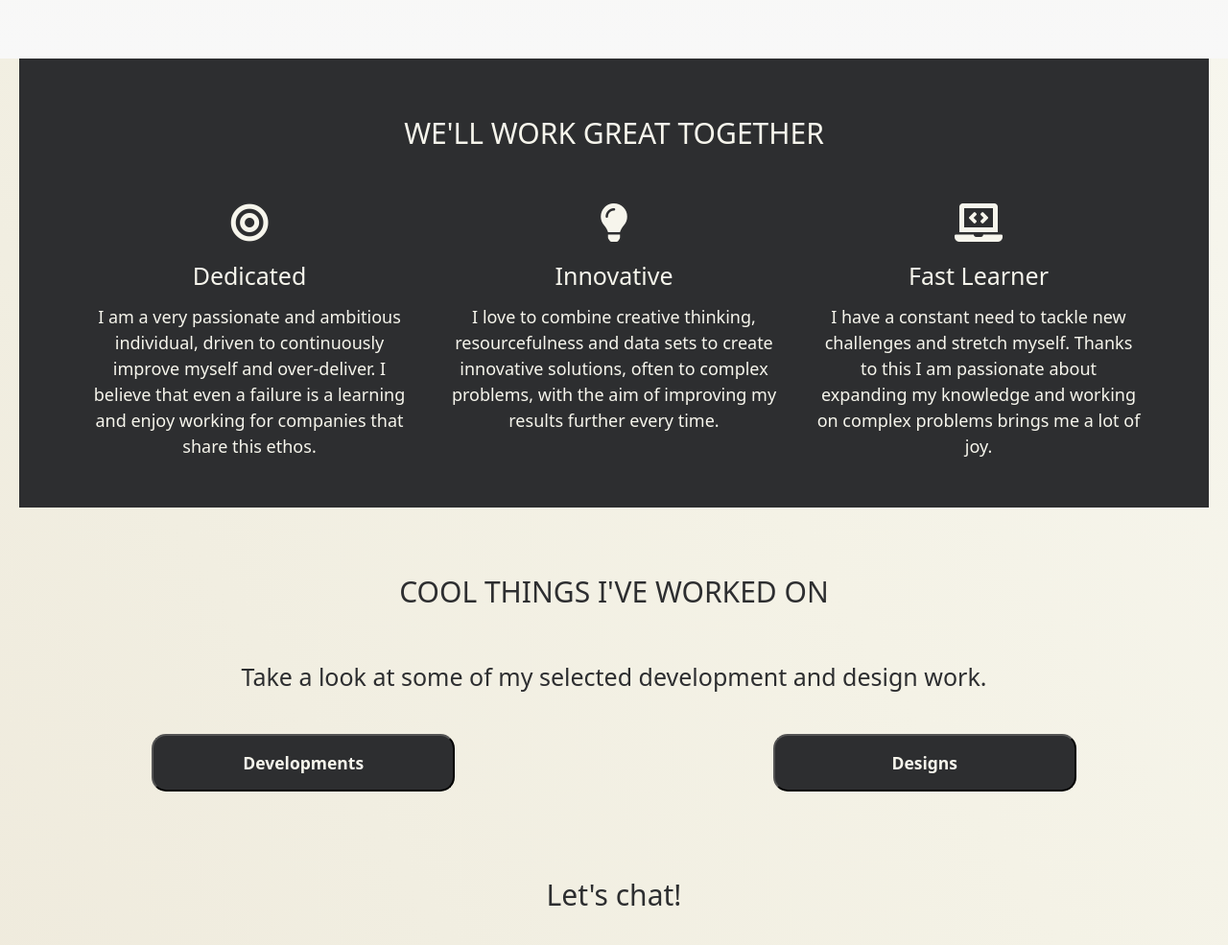
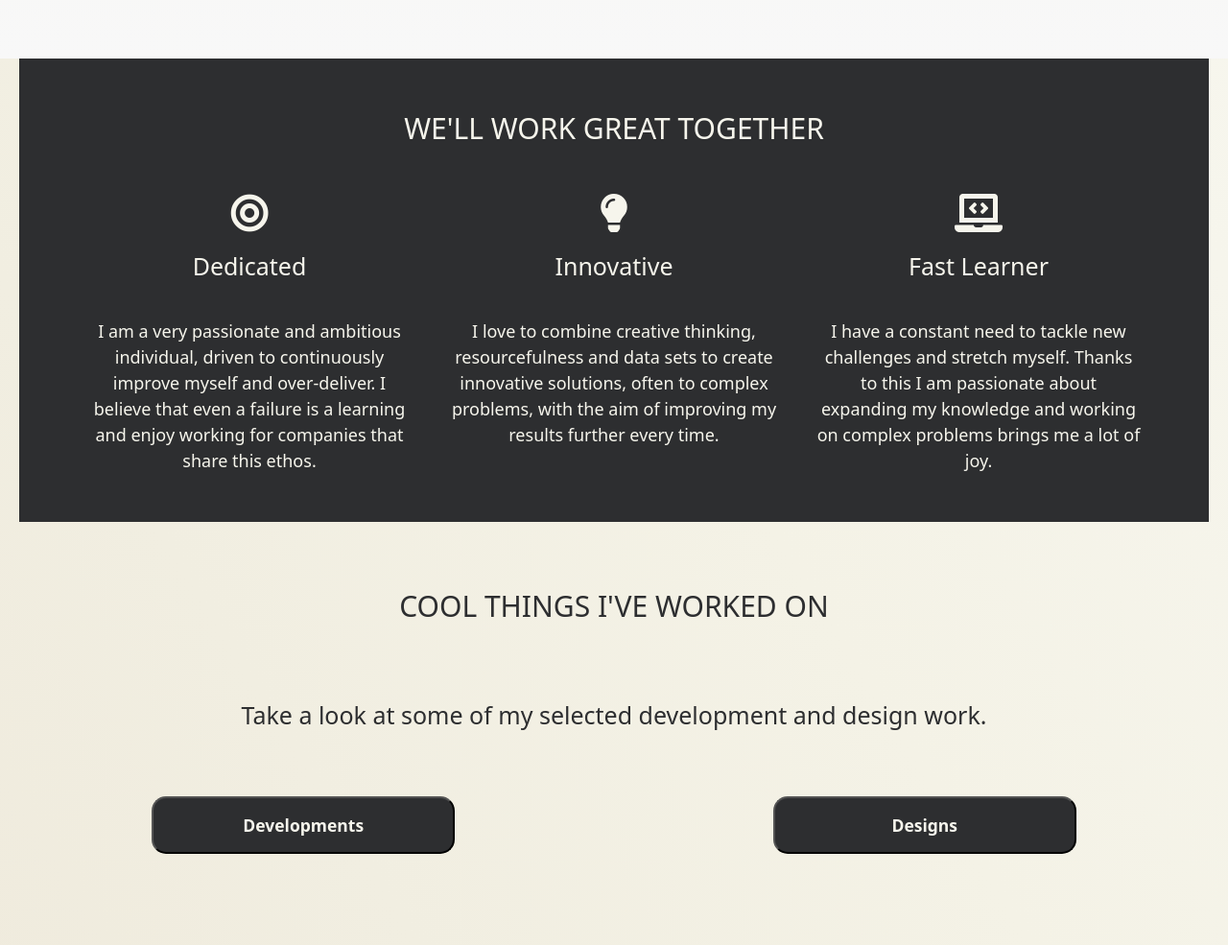
Before and after one commit to dominikacookies/portfolio, a plain HTML site: page index.html in a window 1280 px wide. Shown: the part 739-1724 px from the top of the page at 96% size. Drawn offline with nearby package versions, Linux system fonts and the light colour scheme.

```diff
--- a/assets/css/style.css
+++ b/assets/css/style.css
@@ -16,6 +16,16 @@
 
 a {
   text-decoration-line: none;
+}
+
+h1 {
+  font-size: 3rem;
+  padding: 3.5rem;
+}
+
+h2 {
+  font-size: 2.5rem;
+  padding: 2.5rem;
 }
 
 /* Body > Header */
@@ -76,15 +86,6 @@
 
 .information {
   font-size: 1.8rem;
-}
-
-h1 {
-  font-size: 3rem;
-  padding: 4rem;
-}
-
-h2 {
-  font-size: 2.5rem;
 }
 
 /* Body > Main > About */
@@ -216,7 +217,7 @@
 
 .portfolio--application__button {
   padding: 1.2rem;
-  margin: 2rem;
+  margin: 1rem;
   background-color: var(--dark);
   color: var(--light);
   font-weight: bold;
```
